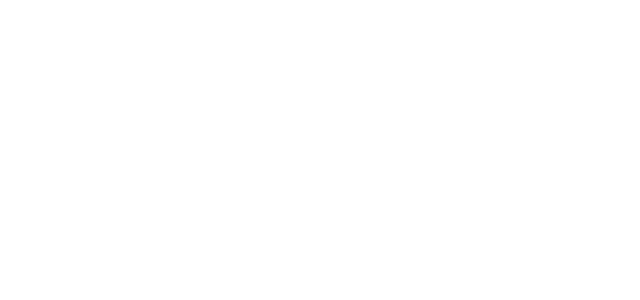
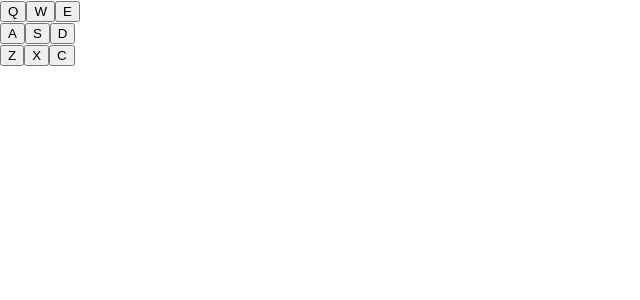
Before and after one commit to hossein-keshtkar/drum-machine, a JavaScript app: page / in a window 1280 px wide. Shown: the top 300 px of the page, without its empty margins (0-640 px from the left). Built offline with nearby package versions, Linux system fonts and the light colour scheme; the HTML template or start-up script is replaced by a standard one.

Commit message:
structure is ready

```diff
--- a/public/index.html
+++ b/public/index.html
@@ -24,7 +24,7 @@
       work correctly both with client-side routing and a non-root public URL.
       Learn how to configure a non-root public URL by running `npm run build`.
     -->
-    <title>React App</title>
+    <title>React Assignment Three</title>
   </head>
   <body>
     <noscript>You need to enable JavaScript to run this app.</noscript>
--- a/src/App.js
+++ b/src/App.js
@@ -1,8 +1,80 @@
-import './App.css';
+import "./App.css";
 
 function App() {
   return (
     <div className="App">
+      <div id="drum-machine">
+        <div id="display"></div>
+        <div className="row">
+          <button className="drum-pad">
+            Q
+            <audio
+              src="https://s3.amazonaws.com/freecodecamp/drums/Heater-1.mp3"
+              id="Q"
+            ></audio>
+          </button>
+          <button className="drum-pad">
+            W
+            <audio
+              src="https://s3.amazonaws.com/freecodecamp/drums/Heater-2.mp3"
+              id="W"
+            ></audio>
+          </button>
+          <button className="drum-pad">
+            E
+            <audio
+              src="https://s3.amazonaws.com/freecodecamp/drums/Heater-3.mp3"
+              id="E"
+            ></audio>
+          </button>
+        </div>
+        <div className="row">
+          <button className="drum-pad">
+            A
+            <audio
+              src="https://s3.amazonaws.com/freecodecamp/drums/Heater-4_1.mp3"
+              id="A"
+            ></audio>
+          </button>
+          <button className="drum-pad">
+            S
+            <audio
+              src="https://s3.amazonaws.com/freecodecamp/drums/Heater-6.mp3"
+              id="S"
+            ></audio>
+          </button>
+          <button className="drum-pad">
+            D
+            <audio
+              src="https://s3.amazonaws.com/freecodecamp/drums/Dsc_Oh.mp3"
+              id="D"
+            ></audio>
+          </button>
+        </div>
+        <div className="row">
+          <button className="drum-pad">
+            Z
+            <audio
+              src="https://s3.amazonaws.com/freecodecamp/drums/Kick_n_Hat.mp3"
+              id="Z"
+            ></audio>
+          </button>
+          <button className="drum-pad">
+            X
+            <audio
+              src="https://s3.amazonaws.com/freecodecamp/drums/RP4_KICK_1.mp3"
+              id="X"
+            ></audio>
+          </button>
+          <button className="drum-pad">
+            C
+            <audio
+              src="https://s3.amazonaws.com/freecodecamp/drums/Cev_H2.mp3"
+              id="C"
+            ></audio>
+          </button>
+        </div>
+      </div>
     </div>
   );
 }
```
